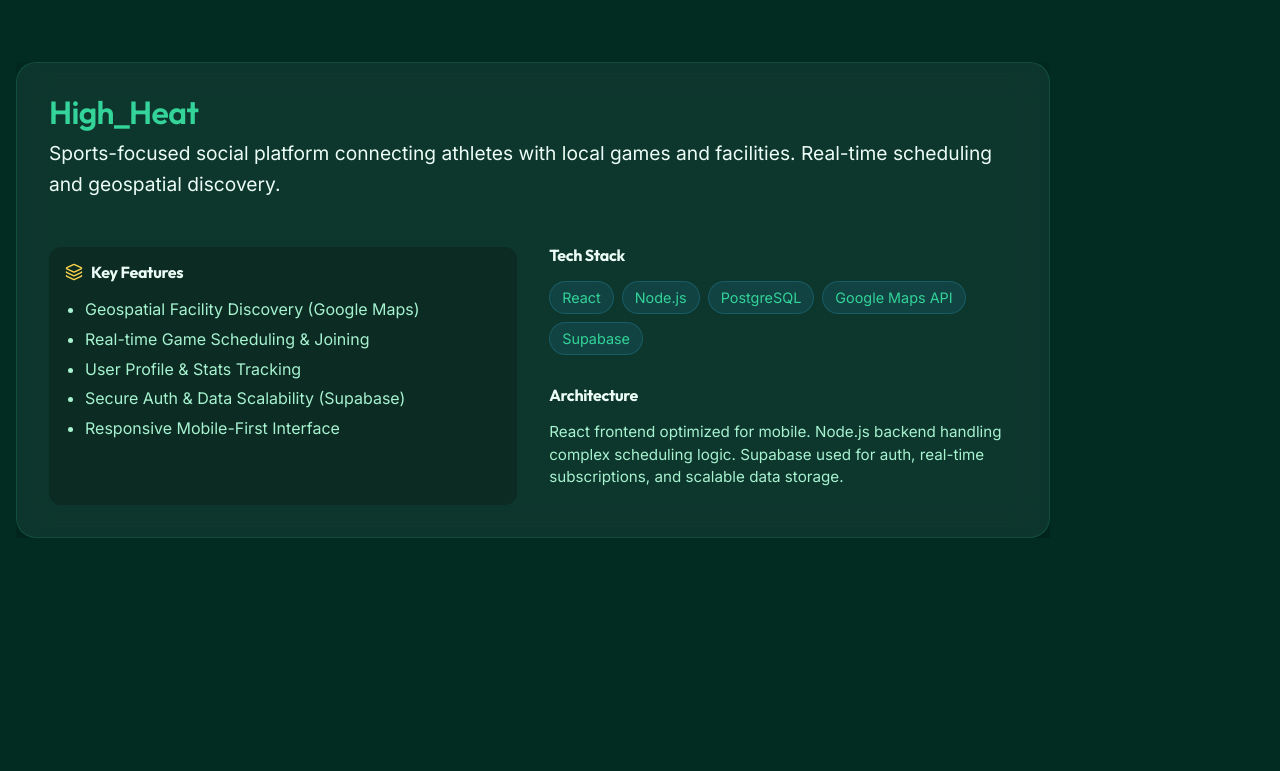
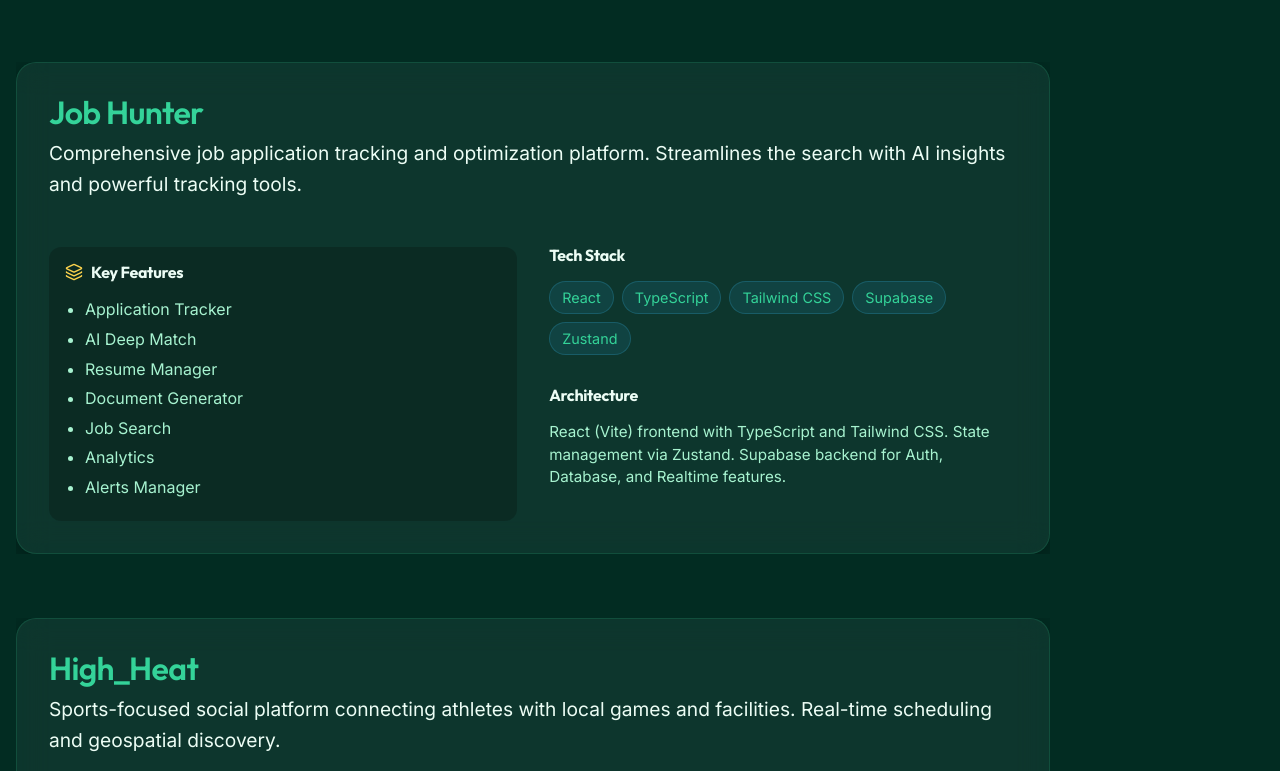
Before and after one commit to mu1ze/ProfessionalCV, a React (Vite) app: page / in a window 1280 px wide. Shown: the part 5289-6060 px from the top of the page. Built offline with nearby package versions, Linux system fonts and the light colour scheme.

Commit message:
Added new Project

```diff
--- a/src/data/projects.ts
+++ b/src/data/projects.ts
@@ -31,7 +31,7 @@
         fullDescription: 'Pink Crown is a dual-interface platform designed to revolutionize how beauty professionals manage their business. It combines a high-performance e-commerce storefront for customers with a powerful admin dashboard for inventory, appointments, and CRM.',
         tech: ['React', 'Node.js', 'PostgreSQL', 'Google Maps API', 'Resend'],
         github: '#',
-        live: '#',
+        live: 'https://pinkcrown.dvlli.com',
         features: [
             'Full-featured E-commerce Storefront',
             'Intelligent Admin Dashboard',
@@ -67,6 +67,53 @@
         impact: "Streamlined operations for beta users, reducing admin time by 40%. Enabled 24/7 booking capability, projected to increase appointment volume by 25%."
     },
     {
+        id: 'job-hunter',
+        title: 'Job Hunter',
+        description: 'Comprehensive job application tracking and optimization platform. Streamlines the search with AI insights and powerful tracking tools.',
+        fullDescription: 'Job Hunter is a comprehensive job application tracking and optimization platform designed to streamline your job search process. It combines powerful tracking tools with AI-driven insights to help you find relevant roles, manage your applications.',
+        tech: ['React', 'TypeScript', 'Tailwind CSS', 'Supabase', 'Zustand'],
+        github: '#',
+        live: '#',
+        features: [
+            'Application Tracker',
+            'AI Deep Match',
+            'Resume Manager',
+            'Document Generator',
+            'Job Search',
+            'Analytics',
+            'Alerts Manager'
+        ],
+        useCases: [
+            'Job Seekers organizing applications',
+            'Candidates optimizing resumes with AI',
+            'Users tracking interview progress'
+        ],
+        structure: 'React (Vite) frontend with TypeScript and Tailwind CSS. State management via Zustand. Supabase backend for Auth, Database, and Realtime features.',
+        heroImage: 'https://viholordwdwscgecabqo.supabase.co/storage/v1/object/public/portfolio-media/JobHunter/Screenshot%202026-02-19%20at%2012.11.09%20PM.png',
+        videos: [
+            {
+                url: 'https://viholordwdwscgecabqo.supabase.co/storage/v1/object/public/portfolio-media/JobHunter/Screen%20Recording%202026-02-19%20at%2011.33.15%20AM.mov',
+                title: 'Project Demo',
+                description: 'A complete walkthrough of the Job Hunter ecosystem, showcasing the client booking flow.'
+            }
+        ],
+        screenshots: [
+            'https://viholordwdwscgecabqo.supabase.co/storage/v1/object/public/portfolio-media/JobHunter/Screenshot%202026-02-19%20at%2011.36.52%20AM.png',
+            'https://viholordwdwscgecabqo.supabase.co/storage/v1/object/public/portfolio-media/JobHunter/Screenshot%202026-02-19%20at%2011.37.19%20AM.png',
+            'https://viholordwdwscgecabqo.supabase.co/storage/v1/object/public/portfolio-media/JobHunter/Screenshot%202026-02-19%20at%2011.37.38%20AM.png',
+            'https://viholordwdwscgecabqo.supabase.co/storage/v1/object/public/portfolio-media/JobHunter/Screenshot%202026-02-19%20at%2011.37.46%20AM.png',
+            'https://viholordwdwscgecabqo.supabase.co/storage/v1/object/public/portfolio-media/JobHunter/Screenshot%202026-02-19%20at%2011.37.51%20AM.png',
+            'https://viholordwdwscgecabqo.supabase.co/storage/v1/object/public/portfolio-media/JobHunter/Screenshot%202026-02-19%20at%2011.37.58%20AM.png',
+            'https://viholordwdwscgecabqo.supabase.co/storage/v1/object/public/portfolio-media/JobHunter/Screenshot%202026-02-19%20at%2011.38.12%20AM.png',
+            'https://viholordwdwscgecabqo.supabase.co/storage/v1/object/public/portfolio-media/JobHunter/Screenshot%202026-02-19%20at%2011.38.19%20AM.png',
+            'https://viholordwdwscgecabqo.supabase.co/storage/v1/object/public/portfolio-media/JobHunter/Screenshot%202026-02-19%20at%2011.38.30%20AM.png'
+        ],
+        featured: true,
+        problem: "Job seekers face disorganization and inefficiency when managing applications across multiple platforms, often submitting generic materials that fail to stand out.",
+        solution: "A unified platform integrating tracking, AI-powered job matching. 'Job Hunter' automates organization and tailors applications to specific roles.",
+        impact: "Empowers users to apply to more jobs with higher quality materials, reducing administrative overhead and improving interview conversion rates."
+    },
+    {
         id: 'high-heat',
         title: 'High_Heat',
         description: 'Sports-focused social platform connecting athletes with local games and facilities. Real-time scheduling and geospatial discovery.',
```
Also changed, not shown: 1 other file (tests, documents, lock files or other folders).
